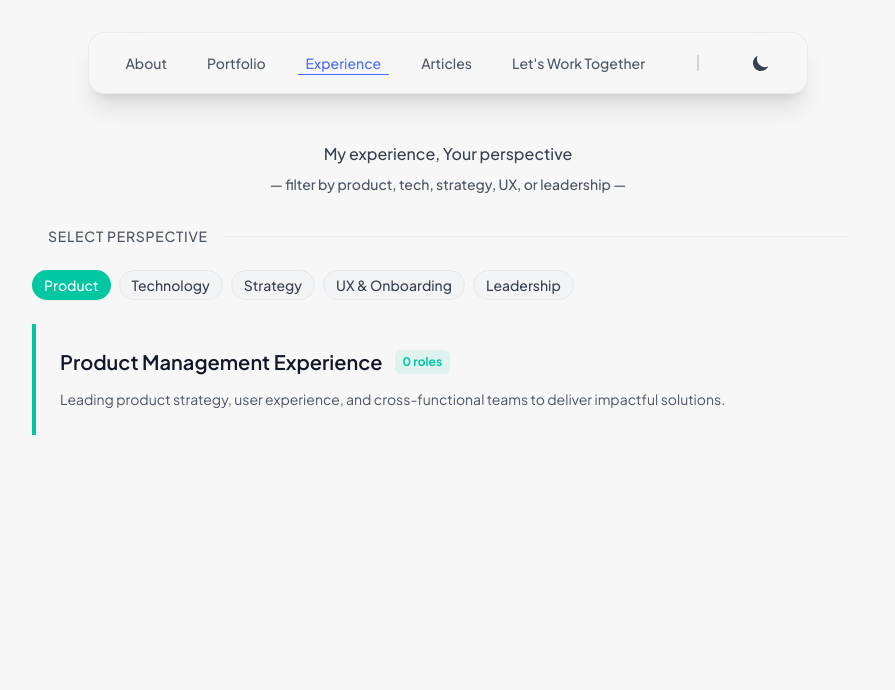
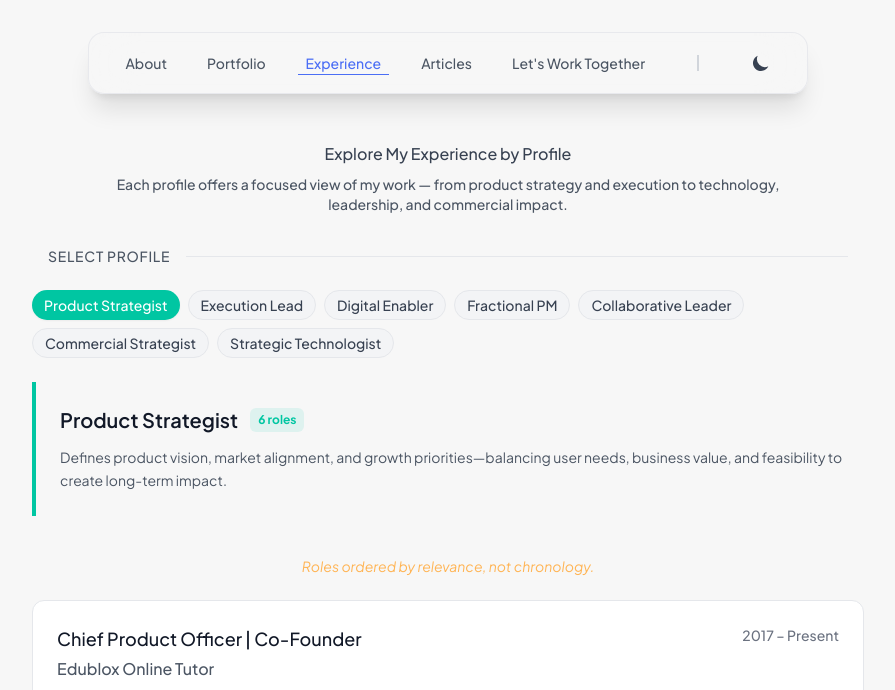
Before and after one commit to gustavdup/portfolio-website, an Astro site: page /experience in a window 1280 px wide. Shown: the top 690 px of the page, without its empty margins (192-1087 px from the left). Built offline with nearby package versions, Linux system fonts and the light colour scheme; Astro itself is replaced by a stand-in of ours.

Commit message:
Force add: Clean up old experience collections and update config for new role-based structure

```diff
--- a/src/components/ExperienceListReact.jsx
+++ b/src/components/ExperienceListReact.jsx
@@ -1,21 +1,25 @@
 import React, { useState, useEffect } from "react";
 
 export default function ExperienceList({
-  productExperiences,
-  technologyExperiences,
-  strategyExperiences,
-  uxExperiences,
-  leadershipExperiences
+  experienceProductStrategistExperiences,
+  experienceExecutionLeadExperiences,
+  experienceDigitalEnablerExperiences,
+  experienceFractionalPmExperiences,
+  experienceCollaborativeLeaderExperiences,
+  experienceCommercialStrategistExperiences,
+  experienceStrategicTechnologistExperiences
 }) {
-  const [selectedRole, setSelectedRole] = useState("Product");
+  const [selectedRole, setSelectedRole] = useState("ProductStrategist");
   const [isTransitioning, setIsTransitioning] = useState(false);
 
   const experienceCollections = {
-    Product: productExperiences,
-    Technology: technologyExperiences,
-    Strategy: strategyExperiences,
-    UX: uxExperiences,
-    Leadership: leadershipExperiences
+    ProductStrategist: experienceProductStrategistExperiences,
+    ExecutionLead: experienceExecutionLeadExperiences,
+    DigitalEnabler: experienceDigitalEnablerExperiences,
+    FractionalPm: experienceFractionalPmExperiences,
+    CollaborativeLeader: experienceCollaborativeLeaderExperiences,
+    CommercialStrategist: experienceCommercialStrategistExperiences,
+    StrategicTechnologist: experienceStrategicTechnologistExperiences,
   };
 
   const experiences = experienceCollections[selectedRole];
@@ -31,30 +35,40 @@ export default function ExperienceList({
   };
 
   const roleDescriptions = {
-    Product: {
-      title: "Product Management Experience",
-      description: "Leading product strategy, user experience, and cross-functional teams to deliver impactful solutions.",
-      skills: ["Product Strategy", "User Experience", "Team Leadership", "Roadmap Planning", "Stakeholder Management"]
+    ProductStrategist: {
+      title: "Product Strategist",
+      description: "Defines product vision, market alignment, and growth priorities—balancing user needs, business value, and feasibility to create long-term impact.",
+      skills: []
     },
-    Technology: {
-      title: "Technology Leadership Experience",
-      description: "Driving technical architecture, engineering excellence, and scalable infrastructure solutions.",
-      skills: ["Technical Architecture", "Engineering Leadership", "DevOps", "Cloud Infrastructure", "System Design"]
+    ExecutionLead: {
+      title: "Execution Lead",
+      description: "Turns plans into shipped outcomes—leading delivery across complex environments while balancing speed, quality, and strategic trade-offs to stay aligned with product goals.",
+      skills: []
     },
-    Strategy: {
-      title: "Strategic Leadership Experience",
-      description: "Developing long-term vision, business strategy, and organizational transformation initiatives.",
-      skills: ["Strategic Planning", "Business Development", "Market Analysis", "Organizational Design", "Change Management"]
+    DigitalEnabler: {
+      title: "Digital Enabler",
+      description: "Builds and refines internal platforms, tools, and automation—improving operational visibility, team efficiency, and cross-system data flows.",
+      skills: []
     },
-    UX: {
-      title: "UX & Onboarding Experience",
-      description: "Creating intuitive user experiences and seamless onboarding flows that drive engagement and adoption.",
-      skills: ["User Research", "Design Systems", "Onboarding Design", "User Testing", "Conversion Optimization"]
+    FractionalPm: {
+      title: "Fractional PM",
+      description: "Rapidly adapts to client needs—jumping into high-context environments to scope, align, and deliver as a flexible and experienced product partner.",
+      skills: []
     },
-    Leadership: {
-      title: "Leadership & Team Management",
-      description: "Building and scaling high-performing teams while fostering innovation and growth culture.",
-      skills: ["Team Building", "Mentoring", "Performance Management", "Culture Development", "Strategic Communication"]
+    CollaborativeLeader: {
+      title: "Collaborative Leader",
+      description: "Shapes open, outcome-focused team culture—championing transparency, psychological safety, and shared ownership to unlock high performance.",
+      skills: []
+    },
+    CommercialStrategist: {
+      title: "Commercial Strategist",
+      description: "Connects product thinking with business outcomes—building scalable models, pricing, market narratives, and systems that drive adoption and growth.",
+      skills: []
+    },
+    StrategicTechnologist: {
+      title: "Strategic Technologist",
+      description: "Bridges product, architecture, and platform evolution—collaborating with engineers and domain experts to make informed, sustainable technology decisions.",
+      skills: []
     }
   };
 
@@ -65,17 +79,17 @@ export default function ExperienceList({
       {/* Description without main title */}
       <div className="mb-6 sm:mb-8 text-center px-4">
         <p className="text-sm sm:text-base font-medium text-gray-700 dark:text-gray-300 leading-relaxed max-w-2xl mx-auto mb-2">
-          My experience, Your perspective
+          Explore My Experience by Profile
         </p>
         <p className="text-xs sm:text-sm font-medium text-gray-600 dark:text-gray-400 max-w-2xl mx-auto">
-          — filter by product, tech, strategy, UX, or leadership —
+          Each profile offers a focused view of my work — from product strategy and execution to technology, leadership, and commercial impact.
         </p>
       </div>
 
       {/* Section Header with tabs integrated */}
       <div className="mb-4 sm:mb-6">
         <div className="flex items-center gap-2 sm:gap-4 mb-4 sm:mb-6 px-4">
-          <h2 className="text-xs sm:text-sm font-medium tracking-wider uppercase text-gray-600 dark:text-gray-400">Select Perspective</h2>
+          <h2 className="text-xs sm:text-sm font-medium tracking-wider uppercase text-gray-600 dark:text-gray-400">Select Profile</h2>
           <div className="flex-1 h-[1px] bg-gray-200 dark:bg-gray-800"></div>
         </div>
 
@@ -91,7 +105,7 @@ export default function ExperienceList({
                     : 'bg-gray-100 dark:bg-gray-800 text-gray-700 dark:text-gray-300 hover:bg-secondary hover:text-white border border-gray-200 dark:border-gray-700'
                 }`}
               >
-                {role === 'UX' ? 'UX & Onboarding' : role}
+                {roleDescriptions[role].title}
               </button>
             ))}
           </div>
@@ -108,7 +122,7 @@ export default function ExperienceList({
                     : 'bg-gray-100 dark:bg-gray-800 text-gray-700 dark:text-gray-300 hover:bg-secondary hover:text-white border border-gray-200 dark:border-gray-700'
                 }`}
               >
-                {role === 'UX' ? 'UX & Onboarding' : role}
+                {roleDescriptions[role].title}
               </button>
             ))}
           </div>
@@ -126,7 +140,10 @@ export default function ExperienceList({
             <p className="text-gray-600 dark:text-gray-400 text-sm leading-relaxed">{currentRole.description}</p>
           </div>
         </div>
-
+        {/* Centered note about ordering */}
+        <div className="text-center mb-6">
+          <p className="text-sm text-accent italic">Roles ordered by relevance, not chronology.</p>
+        </div>
         {/* Experience List */}
         <div className={`transition-all duration-300 ${isTransitioning ? 'opacity-50 translate-y-2' : 'opacity-100 translate-y-0'}`}>
           <div className="space-y-4">
--- a/src/content.config.ts
+++ b/src/content.config.ts
@@ -173,16 +173,113 @@ const pages = defineCollection({
   }),
 });
 
+// New experience collections
+const experienceProductStrategist = defineCollection({
+  type: 'content',
+  schema: z.object({
+    company: z.string(),
+    title: z.string(),
+    timeframe: z.string(),
+    location: z.string().optional(),
+    context: z.array(z.string()).optional(),
+    responsibilities: z.array(z.string()).optional(),
+    order: z.number().optional(),
+  }),
+});
+
+const experienceExecutionLead = defineCollection({
+  type: 'content',
+  schema: z.object({
+    company: z.string(),
+    title: z.string(),
+    timeframe: z.string(),
+    location: z.string().optional(),
+    context: z.array(z.string()).optional(),
+    responsibilities: z.array(z.string()).optional(),
+    order: z.number().optional(),
+  }),
+});
+
+const experienceDigitalEnabler = defineCollection({
+  type: 'content',
+  schema: z.object({
+    company: z.string(),
+    title: z.string(),
+    timeframe: z.string(),
+    location: z.string().optional(),
+    context: z.array(z.string()).optional(),
+    responsibilities: z.array(z.string()).optional(),
+    order: z.number().optional(),
+  }),
+});
+
+const experienceFractionalPm = defineCollection({
+  type: 'content',
+  schema: z.object({
+    company: z.string(),
+    title: z.string(),
+    timeframe: z.string(),
+    location: z.string().optional(),
+    context: z.array(z.string()).optional(),
+    responsibilities: z.array(z.string()).optional(),
+    order: z.number().optional(),
+  }),
+});
+
+const experienceCollaborativeLeader = defineCollection({
+  type: 'content',
+  schema: z.object({
+    company: z.string(),
+    title: z.string(),
+    timeframe: z.string(),
+    location: z.string().optional(),
+    context: z.array(z.string()).optional(),
+    responsibilities: z.array(z.string()).optional(),
+    order: z.number().optional(),
+  }),
+});
+
+const experienceCommercialStrategist = defineCollection({
+  type: 'content',
+  schema: z.object({
+    company: z.string(),
+    title: z.string(),
+    timeframe: z.string(),
+    location: z.string().optional(),
+    context: z.array(z.string()).optional(),
+    responsibilities: z.array(z.string()).optional(),
+    order: z.number().optional(),
+  }),
+});
+
+const experienceStrategicTechnologist = defineCollection({
+  type: 'content',
+  schema: z.object({
+    company: z.string(),
+    title: z.string(),
+    timeframe: z.string(),
+    location: z.string().optional(),
+    context: z.array(z.string()).optional(),
+    responsibilities: z.array(z.string()).optional(),
+    order: z.number().optional(),
+  }),
+});
+
 // Export collections for Astro to pick up
 export const collections = {
-  articles,
+
+
+
   bio,
   projects,
-  experienceProduct,
-  experienceTechnology,
-  experienceStrategy,
-  experienceUX,
-  experienceLeadership,
+  articles,
+  experienceProductStrategist,
+  experienceExecutionLead,
+  experienceDigitalEnabler,
+  experienceFractionalPm,
+  experienceCollaborativeLeader,
+  experienceCommercialStrategist,
+  experienceStrategicTechnologist,
   education,
   currentRoles,
   pages,
--- a/src/pages/experience.astro
+++ b/src/pages/experience.astro
@@ -3,20 +3,24 @@ import Layout from '../layouts/Layout.astro';
 import ExperienceListReact from '../components/ExperienceListReact.jsx';
 import { getCollection } from 'astro:content';
 
-const productExperiences = await getCollection('experienceProduct');
-const technologyExperiences = await getCollection('experienceTechnology');
-const strategyExperiences = await getCollection('experienceStrategy');
-const uxExperiences = await getCollection('experienceUX');
-const leadershipExperiences = await getCollection('experienceLeadership');
+const experienceProductStrategistExperiences = await getCollection('experienceProductStrategist');
+const experienceExecutionLeadExperiences = await getCollection('experienceExecutionLead');
+const experienceDigitalEnablerExperiences = await getCollection('experienceDigitalEnabler');
+const experienceFractionalPmExperiences = await getCollection('experienceFractionalPm');
+const experienceCollaborativeLeaderExperiences = await getCollection('experienceCollaborativeLeader');
+const experienceCommercialStrategistExperiences = await getCollection('experienceCommercialStrategist');
+const experienceStrategicTechnologistExperiences = await getCollection('experienceStrategicTechnologist');
 ---
 
 <Layout>
   <ExperienceListReact
     client:load
-    productExperiences={productExperiences}
-    technologyExperiences={technologyExperiences}
-    strategyExperiences={strategyExperiences}
-    uxExperiences={uxExperiences}
-    leadershipExperiences={leadershipExperiences}
+    experienceProductStrategistExperiences={experienceProductStrategistExperiences}
+    experienceExecutionLeadExperiences={experienceExecutionLeadExperiences}
+    experienceDigitalEnablerExperiences={experienceDigitalEnablerExperiences}
+    experienceFractionalPmExperiences={experienceFractionalPmExperiences}
+    experienceCollaborativeLeaderExperiences={experienceCollaborativeLeaderExperiences}
+    experienceCommercialStrategistExperiences={experienceCommercialStrategistExperiences}
+    experienceStrategicTechnologistExperiences={experienceStrategicTechnologistExperiences}
   />
 </Layout>
--- a/src/styles/global.css
+++ b/src/styles/global.css
@@ -273,4 +273,8 @@ body {
   .dark .group:hover .group-hover-accent {
     color: #FFB454 !important;
   }
+
+  .text-accent {
+    color: var(--accent) !important;
+  }
 }
```
